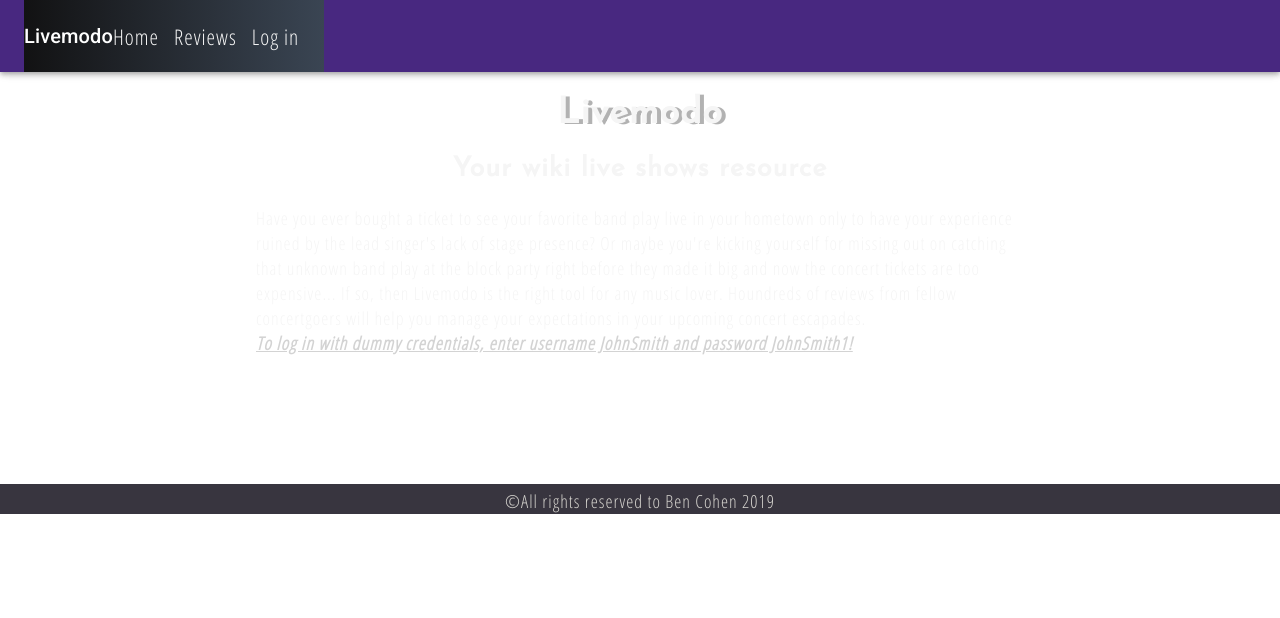
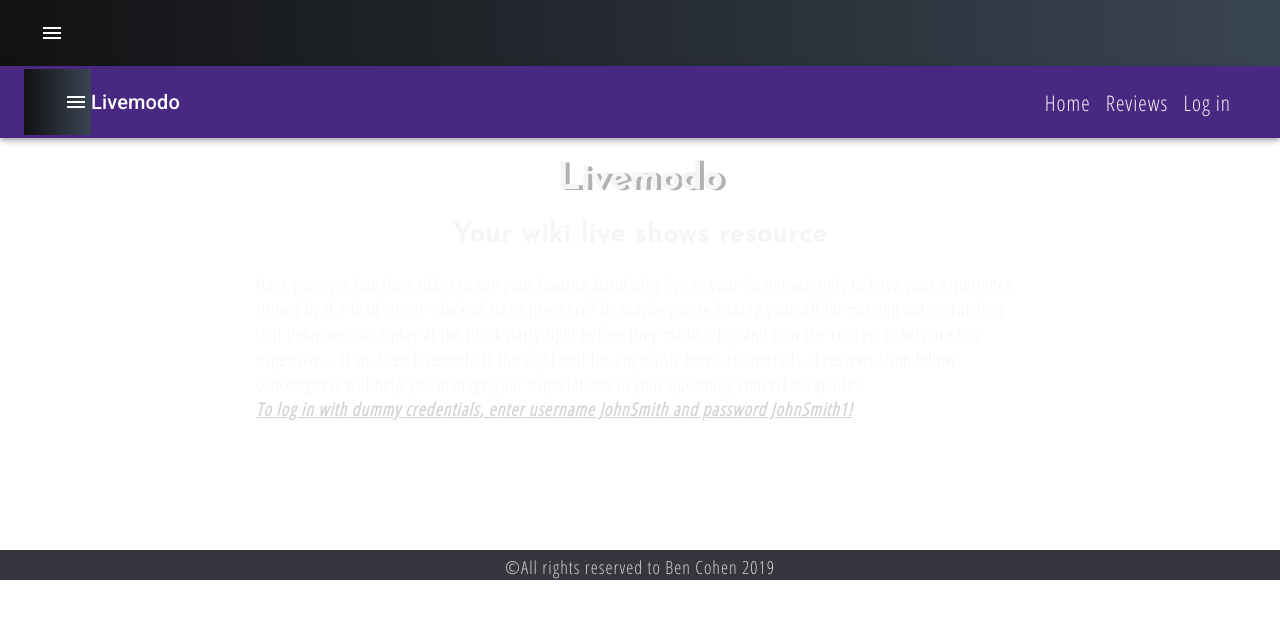
Before and after one commit to BC1985/livemodo, a React (Create React App) app: page / in a window 1280 px wide. Shown: the top 618 px of the page. Built offline with nearby package versions, Linux system fonts and the light colour scheme.

Commit message:
Optimize drawer

```diff
--- a/src/NavBar/Navbar.js
+++ b/src/NavBar/Navbar.js
@@ -1,44 +1,22 @@
 import React from "react";
 import { NavLink, withRouter } from "react-router-dom";
 import "./Navbar.css";
-import { AppBar, Toolbar, IconButton, Typography } from "@material-ui/core/";
+import { AppBar, Toolbar, Typography } from "@material-ui/core/";
+import { makeStyles } from "@material-ui/core/styles";
+import SideDrawer from "../SideDrawer/SideDrawer";
 
-// import DrawerToggleButton from "../DrawerToggleBottun/DrawerToggleButon";
-import { makeStyles } from "@material-ui/core/styles";
-
-const Navbar = ({ routes, isSideDrawerOpen, drawerToggleClickHandler }) => {
-  const useStyles = makeStyles(theme => ({
-    root: {
-      flexGrow: 1,
-    },
-    menuButton: {
-      marginRight: theme.spacing(2),
-    },
+const Navbar = ({ routes, isLoggedIn, authenticateRoutes }) => {
+  const useStyles = makeStyles(() => ({
     title: {
       flexGrow: 1,
     },
-
   }));
   const classes = useStyles();
 
   return (
     <AppBar position="static">
       <Toolbar>
-        <div className="container">
-          <nav className="nav-wrapper" role="navigation">
-            {/* <IconButton
-              edge="start"
-              className={classes.menuButton}
-              color="inherit"
-              aria-label="menu"
-            >
-              <div className="hamburger-icon">
-                <DrawerToggleButton
-                  isSideDrawerOpen={isSideDrawerOpen}
-                  click={drawerToggleClickHandler}
-                />
-              </div>
-            </IconButton> */}
+        <SideDrawer routes={isLoggedIn ? authenticateRoutes : routes} />
         <Typography variant="h6" className={classes.title}>
           Livemodo
         </Typography>
@@ -47,14 +25,12 @@ const Navbar = ({ routes, isSideDrawerOpen, drawerToggleClickHandler }) => {
           <ul>
             {routes.map(route => (
               <li key={route.name}>
-                    <NavLink to={route.to} onClick={route.onClick}>
+                <NavLink to={route.to}>
                   {route.name}
                 </NavLink>
               </li>
             ))}
           </ul>
-            </div>
-          </nav>
         </div>
       </Toolbar>
     </AppBar>
--- a/src/SideDrawer/SideDrawer.js
+++ b/src/SideDrawer/SideDrawer.js
@@ -1,25 +1,63 @@
-import React from "react";
+import React, { useState } from "react";
 import "./SideDrawer.css";
 import { NavLink } from "react-router-dom";
+import { makeStyles } from "@material-ui/core/styles";
+import MenuIcon from "@material-ui/icons/Menu";
+import { List, ListItem, IconButton, Drawer } from "@material-ui/core/";
 
-const sideDrawer = ({show, routes}) => {
-  let drawerClasses = "side-drawer";
-  if (show) {
-    drawerClasses = "side-drawer open";
-  }
-  return (
-    <nav className={drawerClasses}>
-      <ul>
+const SideDrawer = ({ routes }) => {
+  const useStyles = makeStyles({
+    list: {
+      width: 200,
+    },
+  });
+
+  const classes = useStyles();
+  const [state, setState] = useState(false);
+  const toggleDrawer = open => event => {
+    if (
+      event.type === "keydown" &&
+      (event.key === "Tab" || event.key === "Shift")
+    ) {
+      return;
+    }
+    setState(open);
+  };
+  const list = () => (
+    <div
+      className={classes.list}
+      onClick={toggleDrawer(false)}
+      onKeyDown={toggleDrawer(false)}
+    >
+      <List>
         {routes.map(route => (
-          <li key={route.name}>
+          <ListItem button key={route.name}>
             <NavLink to={route.to} onClick={route.onClick}>
               {route.name}
             </NavLink>
-          </li>
+          </ListItem>
         ))}
+      </List>
+    </div>
+  );
+  return (
+    <nav>
+      <ul>
+        <IconButton
+          onClick={toggleDrawer(true)}
+          edge="start"
+          size="small"
+          color="inherit"
+          aria-label="menu"
+        >
+          <MenuIcon />
+        </IconButton>
+        <Drawer open={state} onClose={toggleDrawer(false)}>
+          {list()}
+        </Drawer>
       </ul>
     </nav>
   );
 };
 
-export default sideDrawer;
+export default SideDrawer;
```
Lines whose indentation alone changed are shown as unchanged.
